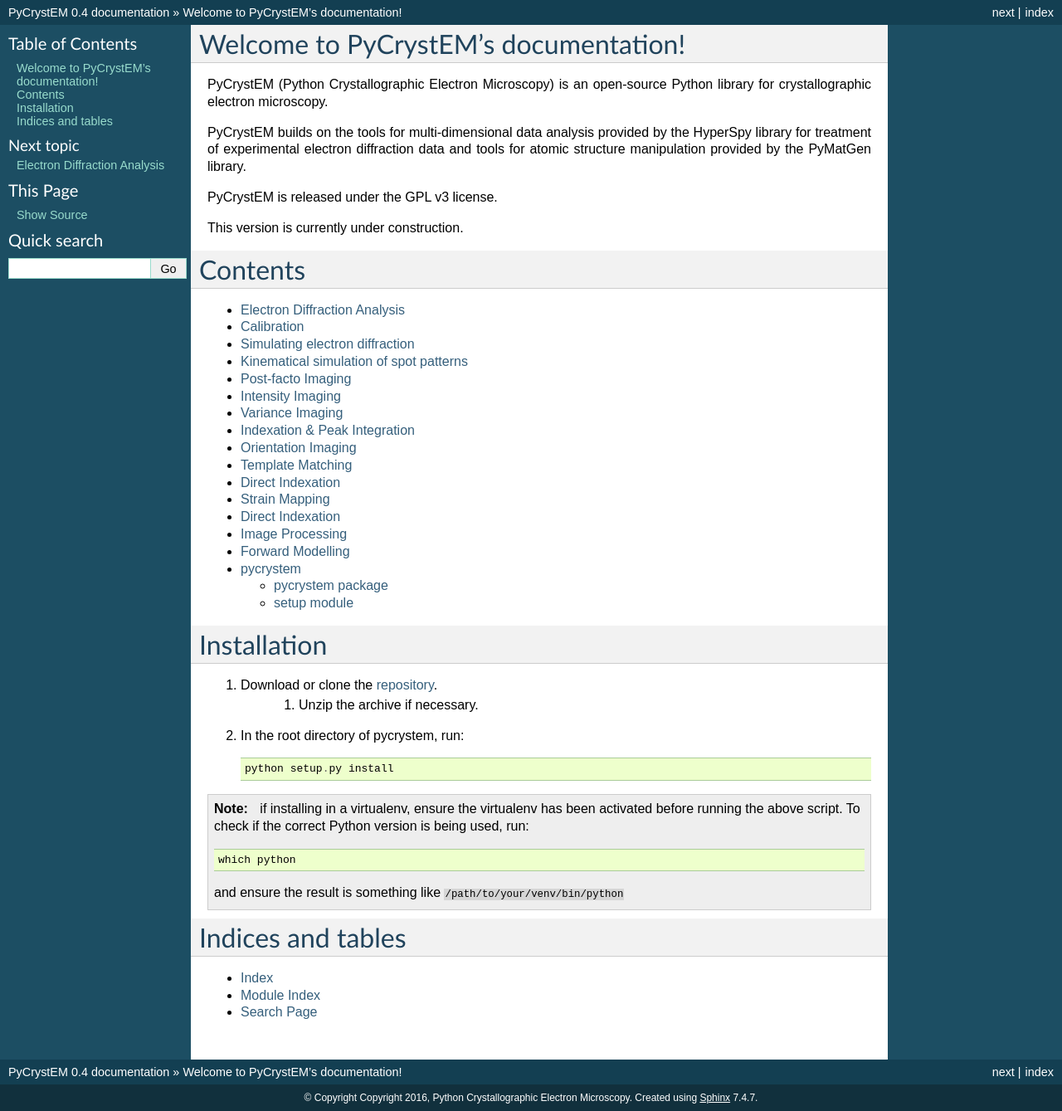
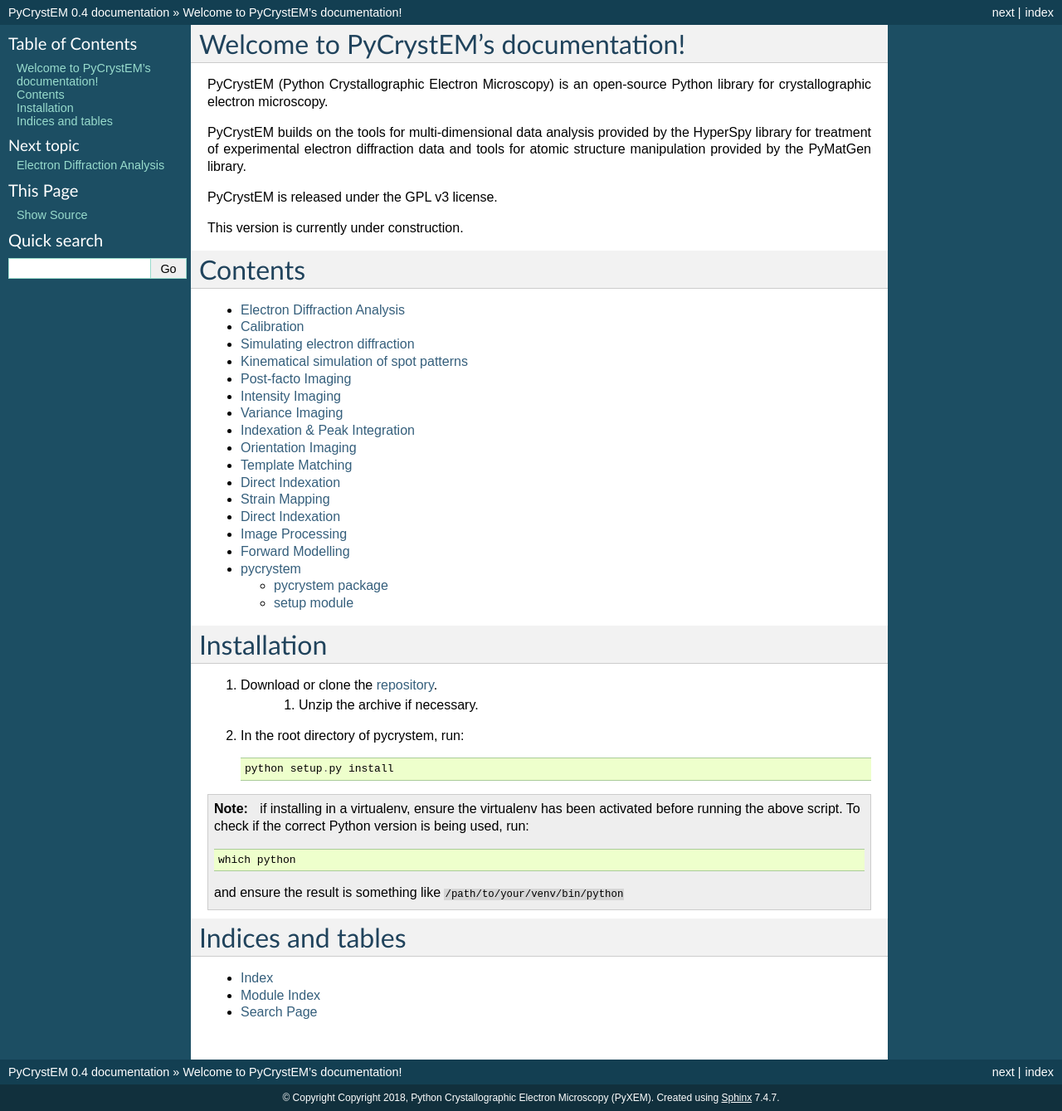
Before and after one commit to pyxem/pyxem, a Sphinx documentation site: the page built from docs/source/index.rst, in a window 1280 px wide. Shown: the whole page at 83% size. Built offline with Sphinx 7.4.7, drawn with Linux system fonts in a browser that asks for light colours; part of the change alters nothing that is shown.

```diff
--- a/docs/source/conf.py
+++ b/docs/source/conf.py
@@ -24,7 +24,6 @@ import sys
 sys.path.insert(0, os.path.abspath('.'))
 sys.path.insert(0, os.path.abspath('../..'))
 
-from pycrystem.version import __author__, __version__, __copyright__
 
 # -- General configuration ------------------------------------------------
 
@@ -70,17 +69,17 @@ master_doc = 'index'
 
 # General information about the project.
 project = 'PyCrystEM'
-copyright = __copyright__
-author = __author__
+copyright = "Copyright 2018, Python Crystallographic Electron Microscopy (PyXEM)"
+author = "Duncan Johnstone"
 
 # The version info for the project you're documenting, acts as replacement for
 # |version| and |release|, also used in various other places throughout the
 # built documents.
 #
 # The short X.Y version.
-version = __version__
+version = "0.4"
 # The full version, including alpha/beta/rc tags.
-release = __version__
+release = "0.4"
 
 # The language for content autogenerated by Sphinx. Refer to documentation
 # for a list of supported languages.
```
